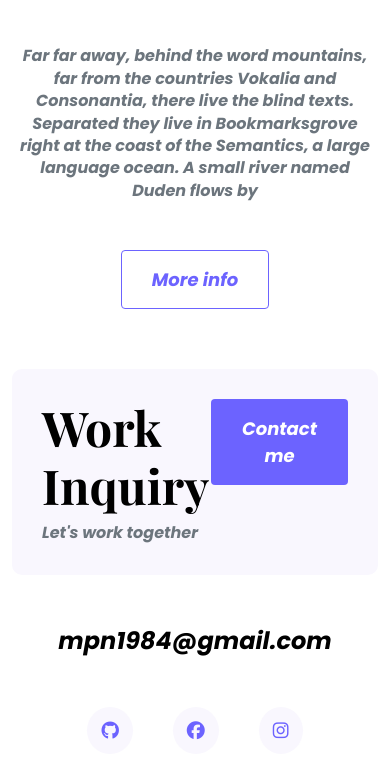
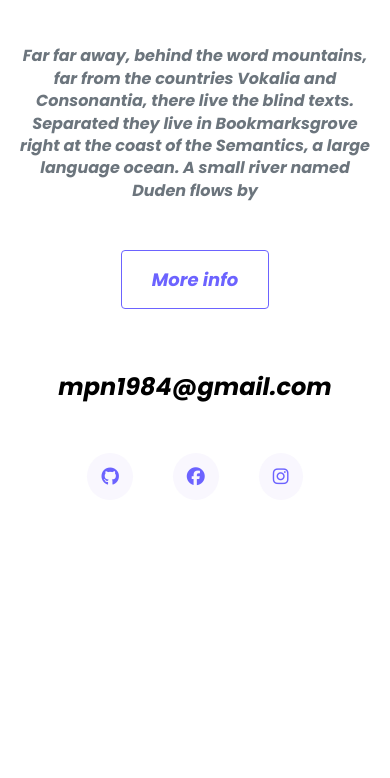
Before and after one commit to mahavis/Portfolio-project-footer, a plain HTML site: page index.html in a window 390 px wide. Shown: the part 1659-2437 px from the top of the page. After the commit the page ends 2219 px from the top, so only its background shows below. Drawn offline with nearby package versions, Linux system fonts and the light colour scheme.

Commit message:
changes made in footer, added  media queries

```diff
--- a/index.html
+++ b/index.html
@@ -117,13 +117,13 @@
         </div>
       </div>
       <footer>
-        <div class="contact-box d-flex justify-content-between mb-5">
+        <div class="contact-box justify-content-between mb-5 d-none d-md-flex">
           <div>
             <h4>Work Inquiry</h4>
             <p class="text-muted">Let's work together</p>
           </div>
           <div>
-            <a href="" class="btn btn-branding">Contact me</a>
+            <a href="" class="btn btn-branding mt-3">Contact me</a>
           </div>
         </div>
         <div class="d-flex justify-content-center mb-5">
--- a/src/styles.css
+++ b/src/styles.css
@@ -52,6 +52,10 @@ h1 {
 
 h2 {
   font-size: 64px;
+}
+
+h4 {
+  font-size: 48px;
 }
 
 body {
@@ -122,7 +126,7 @@ p {
   }
 
   h4 {
-    font-size: 48px;
+    font-size: 26px;
   }
 
   .hero {
@@ -201,7 +205,7 @@ footer {
 
 footer .contact-box {
   background: var(--background-color);
-  padding: 30px;
+  padding: 30px 120px;
   border-radius: 10px;
 }
 
```
